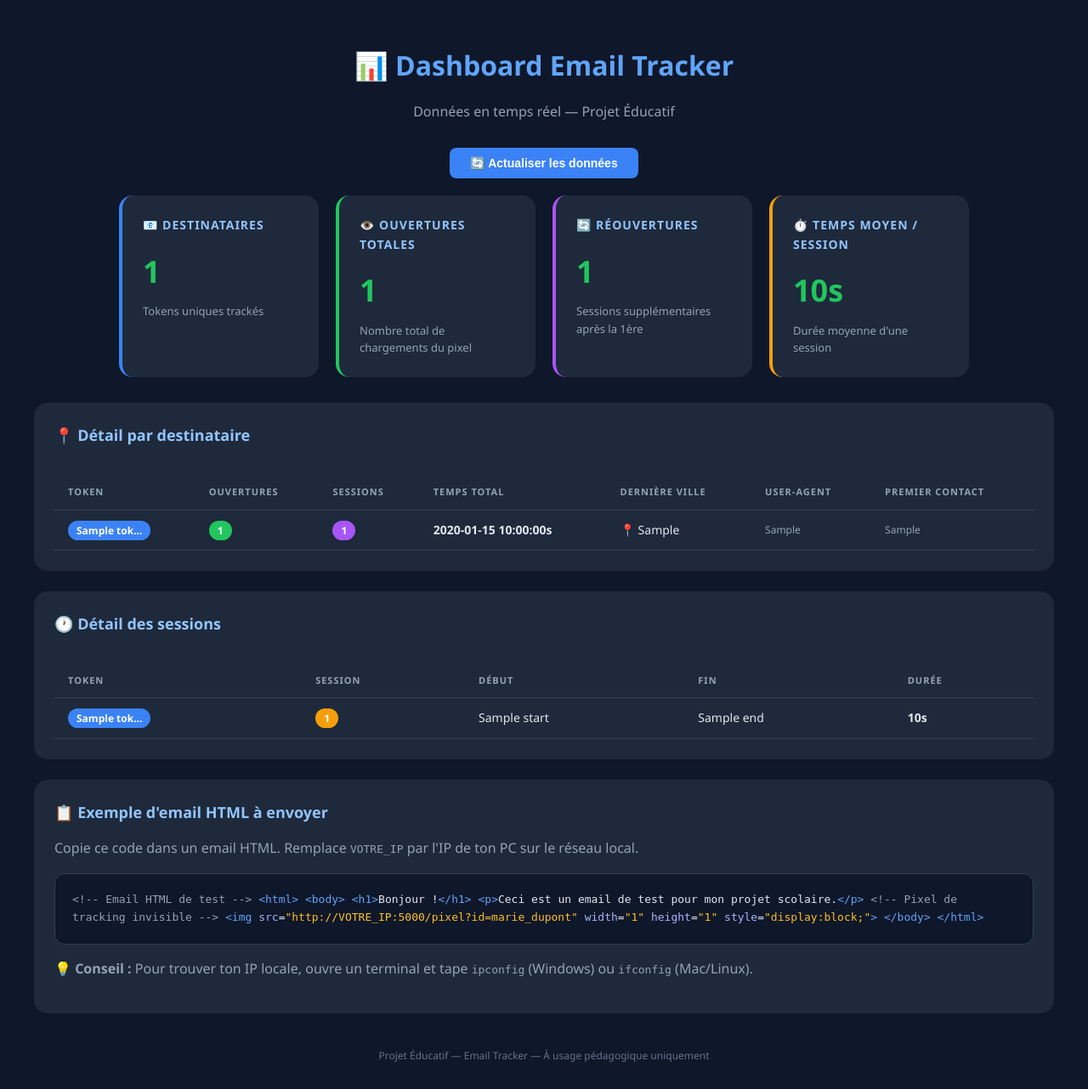
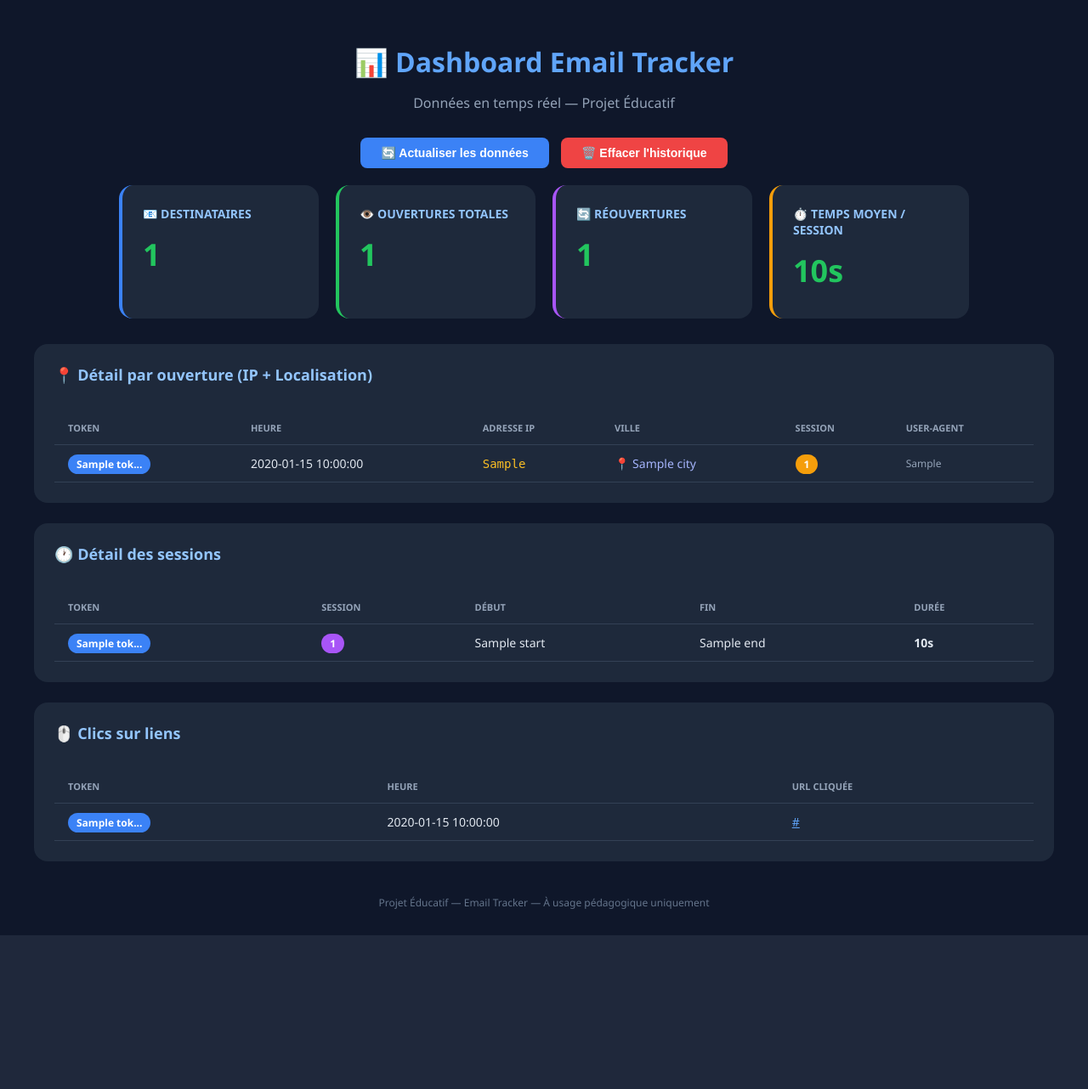
Before and after one commit to klyde07/email-tracker, a Flask app: template templates/dashboard.html in a window 1280 px wide. Shown: the whole page at 85% size. After the commit the page ends 1101 px from the top, so only its background shows below. Run offline with Flask 3, Linux system fonts and the light colour scheme; the template is opened without the code that fills it: most values are stand-ins (such as "Sample title", 1, 10 or a date in 2020).

Commit message:
Improve dashboard layout and styling
Refactor HTML structure and styles for dashboard.

```diff
--- a/templates/dashboard.html
+++ b/templates/dashboard.html
@@ -2,119 +2,32 @@
 <html lang="fr">
 <head>
     <meta charset="UTF-8">
-    <meta name="viewport" content="width=device-width, initial-scale=1.0">
     <title>📊 Dashboard Email Tracker</title>
     <style>
         * { box-sizing: border-box; }
-        body {
-            font-family: 'Segoe UI', system-ui, sans-serif;
-            background: #0f172a;
-            color: #e2e8f0;
-            padding: 30px;
-            margin: 0;
-            line-height: 1.6;
-        }
+        body { font-family: 'Segoe UI', sans-serif; background: #0f172a; color: #e2e8f0; padding: 30px; margin: 0; }
         h1 { color: #60a5fa; text-align: center; margin-bottom: 8px; }
         .subtitle { text-align: center; color: #94a3b8; margin-bottom: 30px; }
-
-        .grid {
-            display: grid;
-            grid-template-columns: repeat(auto-fit, minmax(220px, 1fr));
-            gap: 20px;
-            margin-bottom: 30px;
-            max-width: 1000px;
-            margin-left: auto;
-            margin-right: auto;
-        }
-        .card {
-            background: #1e293b;
-            border-radius: 16px;
-            padding: 24px;
-            border-left: 4px solid #3b82f6;
-            transition: transform 0.2s;
-        }
-        .card:hover { transform: translateY(-4px); }
-        .card h3 { margin-top: 0; color: #93c5fd; font-size: 14px; text-transform: uppercase; letter-spacing: 1px; }
+        .grid { display: grid; grid-template-columns: repeat(auto-fit, minmax(220px, 1fr)); gap: 20px; margin-bottom: 30px; max-width: 1000px; margin-left: auto; margin-right: auto; }
+        .card { background: #1e293b; border-radius: 16px; padding: 24px; border-left: 4px solid #3b82f6; }
+        .card h3 { margin-top: 0; color: #93c5fd; font-size: 14px; text-transform: uppercase; }
         .metric { font-size: 36px; font-weight: bold; color: #22c55e; margin: 8px 0; }
-        .card-desc { color: #94a3b8; font-size: 13px; }
-
-        .card-green { border-left-color: #22c55e; }
-        .card-purple { border-left-color: #a855f7; }
-        .card-orange { border-left-color: #f59e0b; }
-        .card-red { border-left-color: #ef4444; }
-
-        .section {
-            background: #1e293b;
-            border-radius: 16px;
-            padding: 24px;
-            margin-bottom: 24px;
-            max-width: 1200px;
-            margin-left: auto;
-            margin-right: auto;
-        }
+        .section { background: #1e293b; border-radius: 16px; padding: 24px; margin-bottom: 24px; max-width: 1200px; margin-left: auto; margin-right: auto; }
         .section h2 { color: #93c5fd; margin-top: 0; font-size: 18px; }
-
         table { width: 100%; border-collapse: collapse; margin-top: 16px; font-size: 14px; }
         th, td { padding: 12px 16px; text-align: left; border-bottom: 1px solid #334155; }
-        th { color: #94a3b8; font-size: 11px; text-transform: uppercase; letter-spacing: 1px; font-weight: 600; }
+        th { color: #94a3b8; font-size: 11px; text-transform: uppercase; }
         tr:hover { background: #334155; }
-
-        .badge {
-            background: #3b82f6;
-            color: white;
-            padding: 3px 10px;
-            border-radius: 12px;
-            font-size: 12px;
-            font-weight: 600;
-        }
+        .badge { background: #3b82f6; color: white; padding: 3px 10px; border-radius: 12px; font-size: 12px; font-weight: 600; }
         .badge-green { background: #22c55e; }
+        .badge-purple { background: #a855f7; }
         .badge-orange { background: #f59e0b; }
-        .badge-purple { background: #a855f7; }
-
-        .code-block {
-            background: #0f172a;
-            padding: 20px;
-            border-radius: 12px;
-            overflow-x: auto;
-            font-family: 'Fira Code', monospace;
-            font-size: 13px;
-            line-height: 1.6;
-            border: 1px solid #334155;
-        }
-        .code-block code { color: #e2e8f0; }
-        .comment { color: #94a3b8; }
-        .keyword { color: #f472b6; }
-        .string { color: #fbbf24; }
-        .tag { color: #60a5fa; }
-        .attr { color: #a5b4fc; }
-
-        .refresh-btn {
-            display: inline-block;
-            padding: 10px 24px;
-            background: #3b82f6;
-            color: white;
-            text-decoration: none;
-            border-radius: 8px;
-            font-weight: 600;
-            border: none;
-            cursor: pointer;
-            font-size: 14px;
-        }
-        .refresh-btn:hover { background: #2563eb; }
-
-        .empty-state {
-            text-align: center;
-            padding: 60px 20px;
-            color: #94a3b8;
-        }
+        .ip-cell { font-family: monospace; color: #fbbf24; }
+        .city-cell { color: #a5b4fc; }
+        .refresh-btn { display: inline-block; padding: 10px 24px; background: #3b82f6; color: white; text-decoration: none; border-radius: 8px; font-weight: 600; border: none; cursor: pointer; font-size: 14px; }
+        .clear-btn { display: inline-block; padding: 10px 24px; background: #ef4444; color: white; text-decoration: none; border-radius: 8px; font-weight: 600; border: none; cursor: pointer; font-size: 14px; margin-left: 10px; }
+        .empty-state { text-align: center; padding: 60px 20px; color: #94a3b8; }
         .empty-state .emoji { font-size: 48px; margin-bottom: 16px; }
-
-        @media (max-width: 768px) {
-            body { padding: 16px; }
-            .grid { grid-template-columns: 1fr; }
-            table { font-size: 12px; }
-            th, td { padding: 8px; }
-        }
     </style>
 </head>
 <body>
@@ -123,129 +36,86 @@
 
     <div style="text-align: center; margin-bottom: 20px;">
         <button class="refresh-btn" onclick="location.reload()">🔄 Actualiser les données</button>
+        <button class="clear-btn" onclick="if(confirm('Effacer toutes les données ?')) location.href='/clear'">🗑️ Effacer l'historique</button>
     </div>
 
     {% if total_users > 0 %}
-    <!-- MÉTRIQUES -->
     <div class="grid">
-        <div class="card">
-            <h3>📧 Destinataires</h3>
-            <div class="metric">{{ total_users }}</div>
-            <div class="card-desc">Tokens uniques trackés</div>
-        </div>
-        <div class="card card-green">
-            <h3>👁️ Ouvertures totales</h3>
-            <div class="metric">{{ total_opens }}</div>
-            <div class="card-desc">Nombre total de chargements du pixel</div>
-        </div>
-        <div class="card card-purple">
-            <h3>🔄 Réouvertures</h3>
-            <div class="metric">{{ total_reopens }}</div>
-            <div class="card-desc">Sessions supplémentaires après la 1ère</div>
-        </div>
-        <div class="card card-orange">
-            <h3>⏱️ Temps moyen / session</h3>
-            <div class="metric">{{ avg_duration }}s</div>
-            <div class="card-desc">Durée moyenne d'une session</div>
-        </div>
+        <div class="card"><h3>📧 Destinataires</h3><div class="metric">{{ total_users }}</div></div>
+        <div class="card" style="border-left-color:#22c55e"><h3>👁️ Ouvertures totales</h3><div class="metric">{{ total_opens }}</div></div>
+        <div class="card" style="border-left-color:#a855f7"><h3>🔄 Réouvertures</h3><div class="metric">{{ total_reopens }}</div></div>
+        <div class="card" style="border-left-color:#f59e0b"><h3>⏱️ Temps moyen / session</h3><div class="metric">{{ avg_duration }}s</div></div>
     </div>
 
-    <!-- TABLEAU DÉTAIL -->
     <div class="section">
-        <h2>📍 Détail par destinataire</h2>
-        <div style="overflow-x: auto;">
+        <h2>📍 Détail par ouverture (IP + Localisation)</h2>
+        <div style="overflow-x:auto">
             <table>
-                <thead>
                 <tr>
                     <th>Token</th>
-                        <th>Ouvertures</th>
-                        <th>Sessions</th>
-                        <th>Temps total</th>
-                        <th>Dernière ville</th>
+                    <th>Heure</th>
+                    <th>Adresse IP</th>
+                    <th>Ville</th>
+                    <th>Session</th>
                     <th>User-Agent</th>
-                        <th>Premier contact</th>
                 </tr>
-                </thead>
-                <tbody>
                 {% for user in users %}
+                    {% for open in user.opens %}
                     <tr>
                         <td><span class="badge">{{ user.token[:10] }}...</span></td>
-                        <td><span class="badge badge-green">{{ user.opens_count }}</span></td>
-                        <td><span class="badge badge-purple">{{ user.sessions_count }}</span></td>
-                        <td><strong>{{ user.total_time }}s</strong></td>
-                        <td>📍 {{ user.last_city }}</td>
-                        <td style="font-size: 12px; color: #94a3b8; max-width: 200px; overflow: hidden; text-overflow: ellipsis;">{{ user.last_ua }}</td>
-                        <td style="font-size: 12px; color: #94a3b8;">{{ user.first_seen }}</td>
+                        <td>{{ open.time }}</td>
+                        <td class="ip-cell">{{ open.ip }}</td>
+                        <td class="city-cell">📍 {{ open.city }}</td>
+                        <td><span class="badge badge-orange">{{ open.session_id }}</span></td>
+                        <td style="font-size:12px;color:#94a3b8">{{ open.user_agent }}</td>
                     </tr>
                     {% endfor %}
-                </tbody>
+                {% endfor %}
             </table>
         </div>
     </div>
 
-    <!-- SESSIONS DÉTAIL -->
     <div class="section">
         <h2>🕐 Détail des sessions</h2>
-        <div style="overflow-x: auto;">
+        <div style="overflow-x:auto">
             <table>
-                <thead>
-                    <tr>
-                        <th>Token</th>
-                        <th>Session</th>
-                        <th>Début</th>
-                        <th>Fin</th>
-                        <th>Durée</th>
-                    </tr>
-                </thead>
-                <tbody>
+                <tr><th>Token</th><th>Session</th><th>Début</th><th>Fin</th><th>Durée</th></tr>
                 {% for user in users %}
                     {% for sess in user.sessions %}
                     <tr>
                         <td><span class="badge">{{ user.token[:10] }}...</span></td>
-                            <td><span class="badge badge-orange">{{ sess.session_id }}</span></td>
+                        <td><span class="badge badge-purple">{{ sess.session_id }}</span></td>
                         <td>{{ sess.start }}</td>
                         <td>{{ sess.end }}</td>
                         <td><strong>{{ sess.duration_sec }}s</strong></td>
                     </tr>
                     {% endfor %}
                 {% endfor %}
-                </tbody>
+            </table>
+        </div>
+    </div>
+
+    <div class="section">
+        <h2>🖱️ Clics sur liens</h2>
+        <div style="overflow-x:auto">
+            <table>
+                <tr><th>Token</th><th>Heure</th><th>URL cliquée</th></tr>
+                {% for user in users %}
+                    {% for click in user.clicks %}
+                    <tr>
+                        <td><span class="badge">{{ user.token[:10] }}...</span></td>
+                        <td>{{ click.time }}</td>
+                        <td><a href="{{ click.url }}" style="color:#60a5fa">{{ click.url }}</a></td>
+                    </tr>
+                    {% endfor %}
+                {% endfor %}
             </table>
         </div>
     </div>
     {% else %}
-    <div class="empty-state">
-        <div class="emoji">📭</div>
-        <h2>Aucune donnée pour le moment</h2>
-        <p>Envoie un email contenant le pixel de tracking pour voir apparaître les statistiques ici.</p>
-    </div>
+    <div class="empty-state"><div class="emoji">📭</div><h2>Aucune donnée</h2><p>Envoie un email avec le pixel pour voir les stats.</p></div>
     {% endif %}
 
-    <!-- EXEMPLE D'EMAIL -->
-    <div class="section">
-        <h2>📋 Exemple d'email HTML à envoyer</h2>
-        <p style="color: #94a3b8; margin-bottom: 16px;">Copie ce code dans un email HTML. Remplace <code>VOTRE_IP</code> par l'IP de ton PC sur le réseau local.</p>
-        <div class="code-block">
-<code><span class="comment">&lt;!-- Email HTML de test --&gt;</span>
-<span class="tag">&lt;html&gt;</span>
-  <span class="tag">&lt;body&gt;</span>
-    <span class="tag">&lt;h1&gt;</span>Bonjour !<span class="tag">&lt;/h1&gt;</span>
-    <span class="tag">&lt;p&gt;</span>Ceci est un email de test pour mon projet scolaire.<span class="tag">&lt;/p&gt;</span>
-
-    <span class="comment">&lt;!-- Pixel de tracking invisible --&gt;</span>
-    <span class="tag">&lt;img</span> <span class="attr">src</span>=<span class="string">"http://VOTRE_IP:5000/pixel?id=marie_dupont"</span>
-         <span class="attr">width</span>=<span class="string">"1"</span> <span class="attr">height</span>=<span class="string">"1"</span>
-         <span class="attr">style</span>=<span class="string">"display:block;"</span><span class="tag">&gt;</span>
-  <span class="tag">&lt;/body&gt;</span>
-<span class="tag">&lt;/html&gt;</span></code>
-        </div>
-        <p style="color: #94a3b8; margin-top: 16px;">
-            💡 <strong>Conseil :</strong> Pour trouver ton IP locale, ouvre un terminal et tape <code>ipconfig</code> (Windows) ou <code>ifconfig</code> (Mac/Linux).
-        </p>
-    </div>
-
-    <div style="text-align: center; margin-top: 40px; color: #64748b; font-size: 12px;">
-        Projet Éducatif — Email Tracker — À usage pédagogique uniquement
-    </div>
+    <div style="text-align:center;margin-top:40px;color:#64748b;font-size:12px">Projet Éducatif — Email Tracker — À usage pédagogique uniquement</div>
 </body>
 </html>
```
Lines whose indentation alone changed are shown as unchanged.
